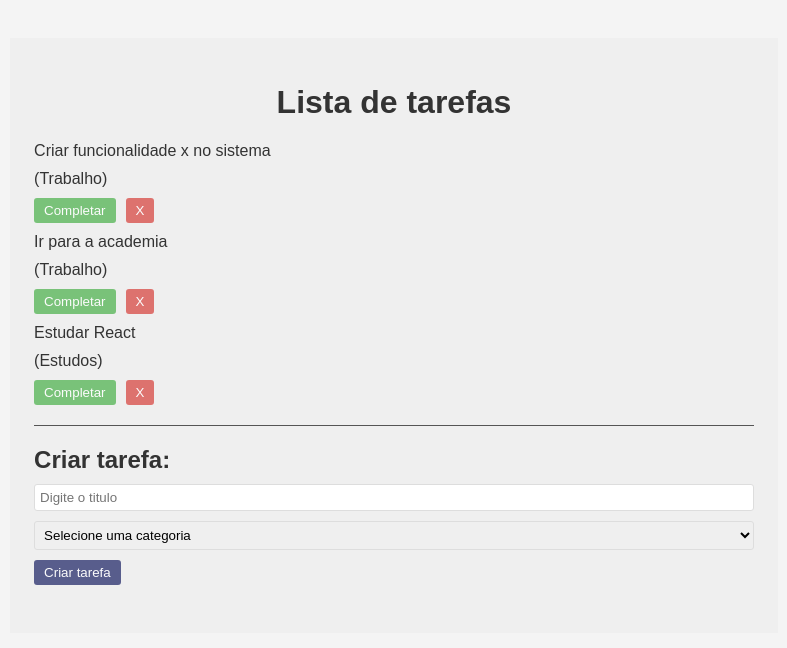
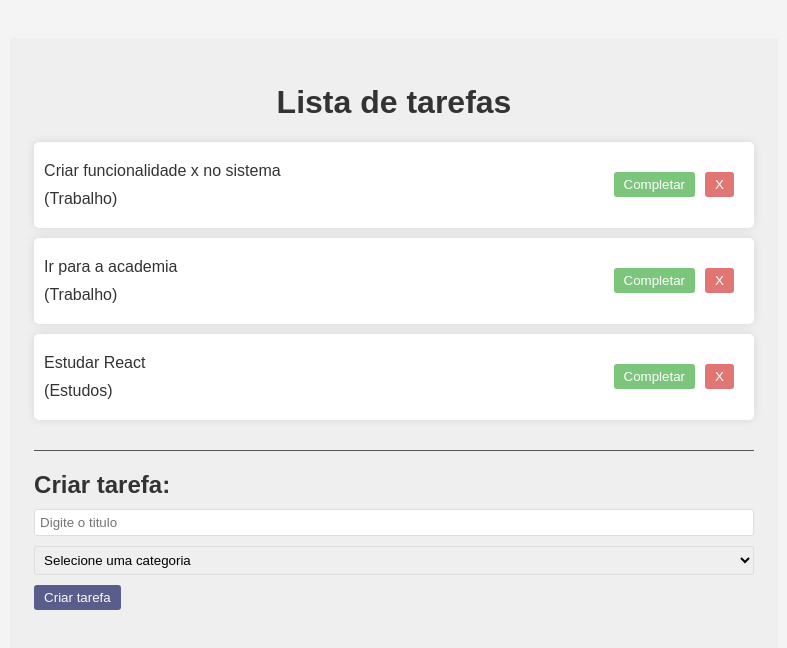
Before and after one commit to Arthur-zct/todo-list, a React (Vite) app: page / in a window 1280 px wide. Shown: the top 648 px of the page, without its empty margins (246-1033 px from the left). Built offline with nearby package versions, Linux system fonts and the light colour scheme.

Commit message:
completar tarefa

```diff
--- a/src/App.jsx
+++ b/src/App.jsx
@@ -44,8 +44,13 @@
   const RemoveTodo = (id) => {
     const NewTodos = [...todos];
     const FilteredTodos = NewTodos.filter((todo) => todo.id !== id)
-    console.log(FilteredTodos)
     setTodos(FilteredTodos)
+  }
+
+  const completeTodo = (id) => {
+    const NewTodos = [...todos];
+    NewTodos.map((todo) => todo.id === id ? (todo.isCompleted = !todo.isCompleted) : todo)
+    setTodos(NewTodos)
   }
 
   return (
@@ -53,7 +58,7 @@
       <h1>Lista de tarefas</h1>
       <div className='todo-list'>
         {todos.map((todo)=> (
-          <Lista key={todo.id} TodoC={todo} RemoveTodo={RemoveTodo}/>
+          <Lista key={todo.id} TodoC={todo} RemoveTodo={RemoveTodo} completeTodo={completeTodo}/>
         ))}
 
       </div>
--- a/src/components/Lista.jsx
+++ b/src/components/Lista.jsx
@@ -1,16 +1,16 @@
 import '../App.css'
 
-function Lista({TodoC, RemoveTodo}) {
+function Lista({TodoC, RemoveTodo, completeTodo}) {
 
   return (
 
-    <section>
+    <section className='todo' style={{textDecoration: TodoC.isCompleted ? "line-through" : ""}}>
         <div className='content'>
             <p>{TodoC.text}</p>
             <p className='category'> ({TodoC.category}) </p>
         </div>
         <div>
-            <button className='complete'>Completar</button>
+            <button className='complete' onClick={() => completeTodo(TodoC.id)}>Completar</button>
             <button className='remove' onClick={() => RemoveTodo(TodoC.id)}>X</button>
         </div>
     </section>
```
